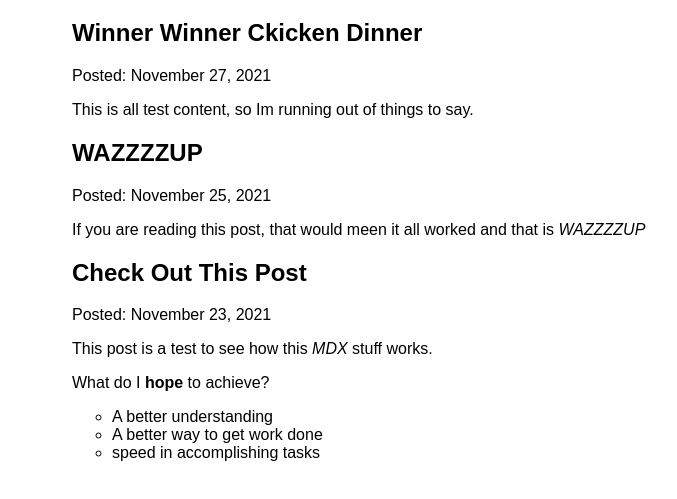
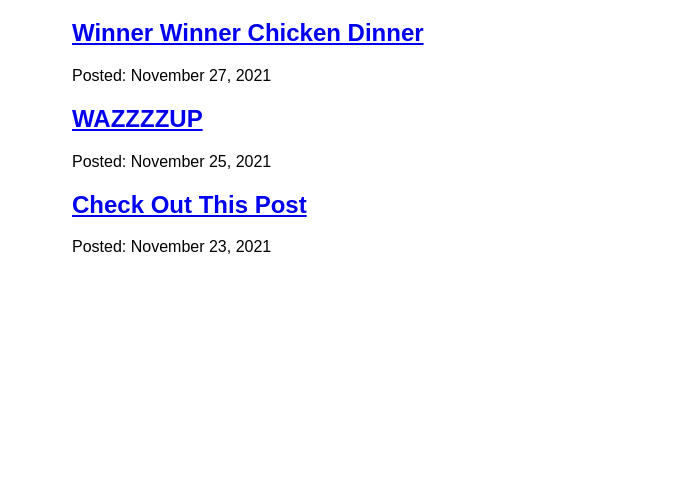
Before and after one commit to kenneth-brook/gatsby-tut-1, a Gatsby site: page /blog in a window 1280 px wide. Shown: the part 157-656 px from the top of the page, without its empty margins (183-860 px from the left). Built offline with nearby package versions, Linux system fonts and the light colour scheme; Gatsby itself is replaced by a stand-in of ours.

Commit message:
end part 6

```diff
--- a/blog/winner-winner-chicken-dinner.mdx
+++ b/blog/winner-winner-chicken-dinner.mdx
@@ -1,5 +1,5 @@
 ---
-title: "Winner Winner Ckicken Dinner"
+title: "Winner Winner Chicken Dinner"
 date: "2021-11-27"
 ---
 
--- a/src/pages/blog.js
+++ b/src/pages/blog/index.js
@@ -1,7 +1,7 @@
 import * as React from 'react'
-import { graphql } from 'gatsby'
-import { MDXRenderer } from 'gatsby-plugin-mdx'
-import Layout from '../components/layout'
+import { Link, graphql } from 'gatsby'
+import Layout from '../../components/layout'
+
 const BlogPage = ({ data }) => {
   return (
     <Layout pageTitle="My Blog Posts">
@@ -9,11 +9,12 @@
       {
         data.allMdx.nodes.map((node) => (
           <article key={node.id}>
-            <h2>{node.frontmatter.title}</h2>
+            <h2>
+              <Link to={`/blog/${node.slug}`}>
+                {node.frontmatter.title}
+              </Link>
+            </h2>
             <p>Posted: {node.frontmatter.date}</p>
-            <MDXRenderer>
-              {node.body}
-            </MDXRenderer>
           </article>
         ))
       }
@@ -31,7 +32,7 @@
           title
         }
         id
-        body
+        slug
       }
     }
   }
```
Also changed, not shown: src/pages/blog/{mdx.slug}.js (added, +29 -0 lines).
